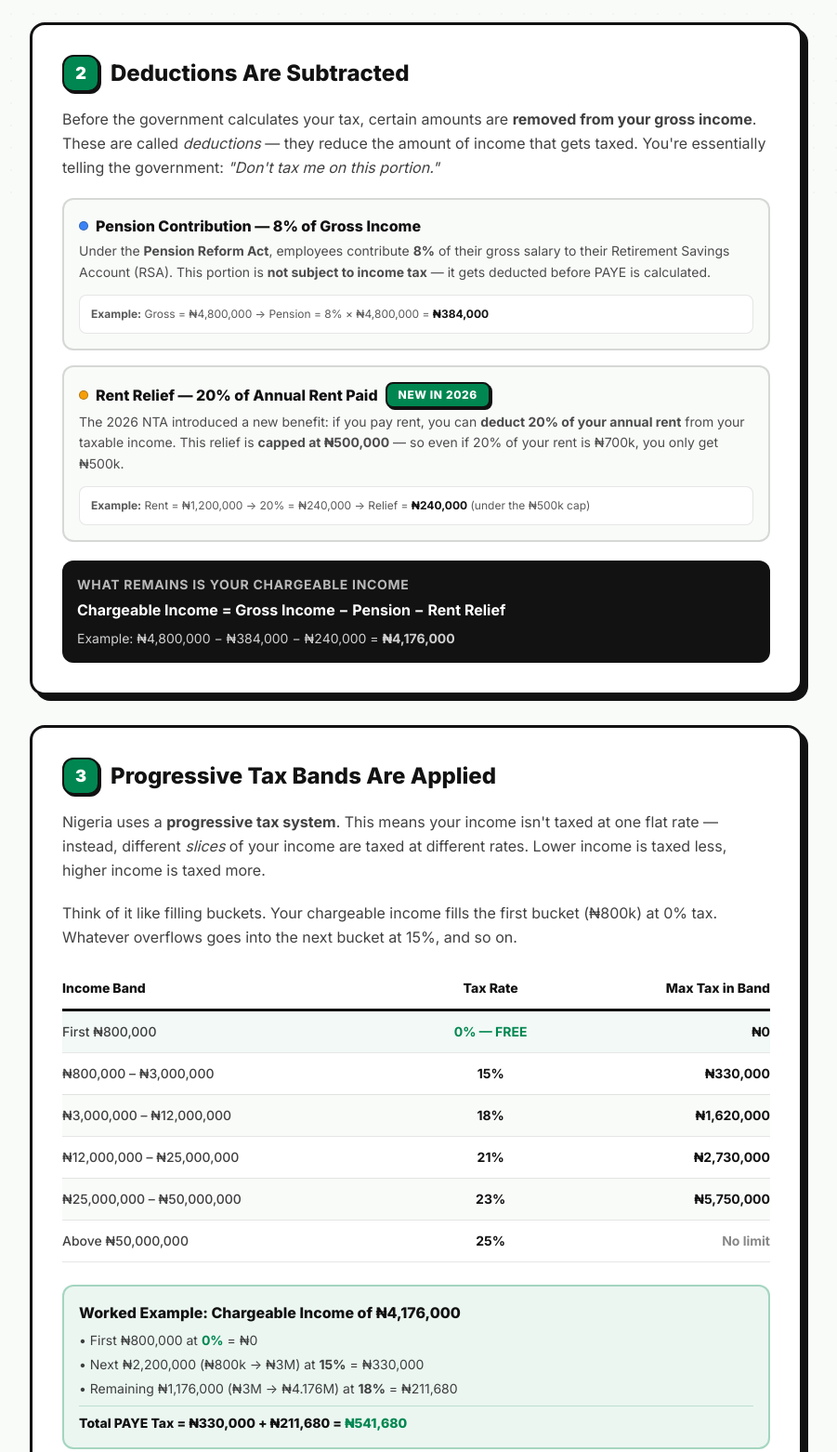
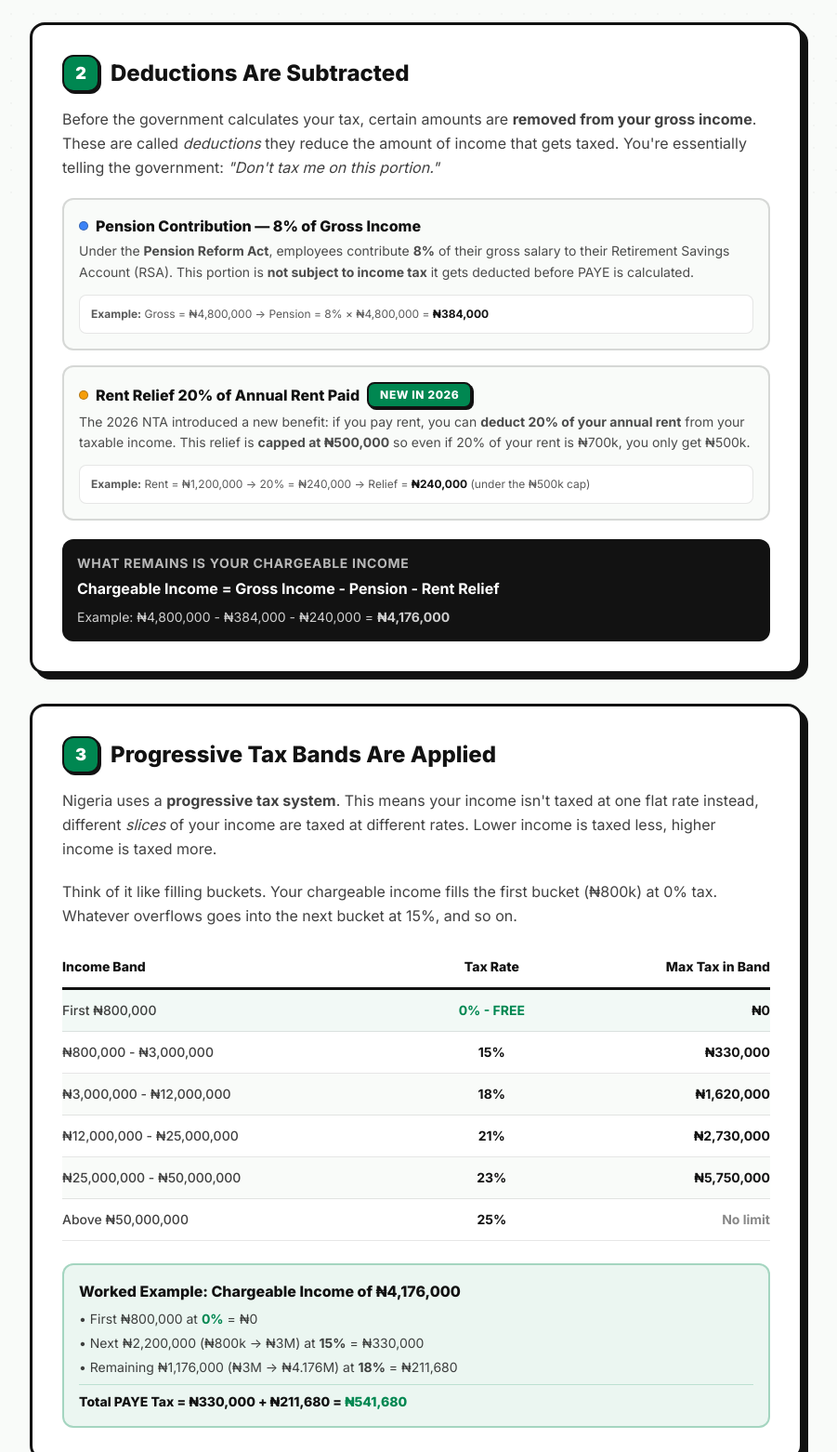
Before and after one commit to Apex-Shippers/Tax-Clarity-NG, an Astro site: page /how-it-works in a window 1280 px wide. Shown: the part 573-2135 px from the top of the page at 93% size, without its empty margins (192-1093 px from the left). Built offline with nearby package versions, Linux system fonts and the light colour scheme; Astro itself is replaced by a stand-in of ours.

Commit message:
slight edit to how it works page

```diff
--- a/src/pages/how-it-works.astro
+++ b/src/pages/how-it-works.astro
@@ -58,7 +58,7 @@ import '../styles/global.css';
             <h2 class="text-xl sm:text-2xl font-extrabold text-charcoal">Start With Your Gross Annual Income</h2>
           </div>
           <p class="text-charcoal/80 leading-relaxed mb-4">
-            This is your <strong>total yearly salary before any deductions</strong> — the full amount your employer pays you. If you're paid monthly, multiply that figure by 12.
+            This is your <strong>total yearly salary before any deductions</strong> the full amount your employer pays you. If you're paid monthly, multiply that figure by 12.
           </p>
           <div class="p-4 rounded-xl bg-ng-green/8 border-2 border-ng-green/30">
             <p class="text-sm text-charcoal/80">
@@ -74,7 +74,7 @@ import '../styles/global.css';
             <h2 class="text-xl sm:text-2xl font-extrabold text-charcoal">Deductions Are Subtracted</h2>
           </div>
           <p class="text-charcoal/80 leading-relaxed mb-5">
-            Before the government calculates your tax, certain amounts are <strong>removed from your gross income</strong>. These are called <em>deductions</em> — they reduce the amount of income that gets taxed. You're essentially telling the government: <em>"Don't tax me on this portion."</em>
+            Before the government calculates your tax, certain amounts are <strong>removed from your gross income</strong>. These are called <em>deductions</em> they reduce the amount of income that gets taxed. You're essentially telling the government: <em>"Don't tax me on this portion."</em>
           </p>
 
           <!-- Pension -->
@@ -85,7 +85,7 @@ import '../styles/global.css';
                 Pension Contribution — 8% of Gross Income
               </h3>
               <p class="text-sm text-charcoal/75 leading-relaxed">
-                Under the <strong>Pension Reform Act</strong>, employees contribute <strong>8%</strong> of their gross salary to their Retirement Savings Account (RSA). This portion is <strong>not subject to income tax</strong> — it gets deducted before PAYE is calculated.
+                Under the <strong>Pension Reform Act</strong>, employees contribute <strong>8%</strong> of their gross salary to their Retirement Savings Account (RSA). This portion is <strong>not subject to income tax</strong> it gets deducted before PAYE is calculated.
               </p>
               <div class="mt-3 p-3 rounded-lg bg-white border border-charcoal/10">
                 <p class="text-xs text-charcoal/70">
@@ -98,11 +98,11 @@ import '../styles/global.css';
             <div class="p-4 rounded-xl bg-cream border-2 border-charcoal/15">
               <h3 class="font-extrabold text-charcoal mb-1 flex items-center gap-2">
                 <span class="w-2.5 h-2.5 rounded-full bg-[#F59E0B] border border-charcoal/30 shrink-0"></span>
-                Rent Relief — 20% of Annual Rent Paid
+                Rent Relief 20% of Annual Rent Paid
                 <span class="neo-badge text-[10px]">New in 2026</span>
               </h3>
               <p class="text-sm text-charcoal/75 leading-relaxed">
-                The 2026 NTA introduced a new benefit: if you pay rent, you can <strong>deduct 20% of your annual rent</strong> from your taxable income. This relief is <strong>capped at ₦500,000</strong> — so even if 20% of your rent is ₦700k, you only get ₦500k.
+                The 2026 NTA introduced a new benefit: if you pay rent, you can <strong>deduct 20% of your annual rent</strong> from your taxable income. This relief is <strong>capped at ₦500,000</strong> so even if 20% of your rent is ₦700k, you only get ₦500k.
               </p>
               <div class="mt-3 p-3 rounded-lg bg-white border border-charcoal/10">
                 <p class="text-xs text-charcoal/70">
@@ -116,10 +116,10 @@ import '../styles/global.css';
           <div class="mt-5 p-4 rounded-xl bg-charcoal text-white">
             <p class="text-sm font-bold uppercase tracking-wider opacity-70 mb-1">What remains is your Chargeable Income</p>
             <p class="text-base font-bold leading-relaxed">
-              Chargeable Income = Gross Income − Pension − Rent Relief
+              Chargeable Income = Gross Income - Pension - Rent Relief
             </p>
             <p class="text-sm opacity-80 mt-2">
-              Example: ₦4,800,000 − ₦384,000 − ₦240,000 = <strong>₦4,176,000</strong>
+              Example: ₦4,800,000 - ₦384,000 - ₦240,000 = <strong>₦4,176,000</strong>
             </p>
           </div>
         </div>
@@ -131,7 +131,7 @@ import '../styles/global.css';
             <h2 class="text-xl sm:text-2xl font-extrabold text-charcoal">Progressive Tax Bands Are Applied</h2>
           </div>
           <p class="text-charcoal/80 leading-relaxed mb-5">
-            Nigeria uses a <strong>progressive tax system</strong>. This means your income isn't taxed at one flat rate — instead, different <em>slices</em> of your income are taxed at different rates. Lower income is taxed less, higher income is taxed more.
+            Nigeria uses a <strong>progressive tax system</strong>. This means your income isn't taxed at one flat rate instead, different <em>slices</em> of your income are taxed at different rates. Lower income is taxed less, higher income is taxed more.
           </p>
           <p class="text-charcoal/80 leading-relaxed mb-5">
             Think of it like filling buckets. Your chargeable income fills the first bucket (₦800k) at 0% tax. Whatever overflows goes into the next bucket at 15%, and so on.
@@ -150,26 +150,26 @@ import '../styles/global.css';
               <tbody>
                 <tr class="border-b border-charcoal/10 bg-ng-green/5">
                   <td class="py-3 font-medium text-charcoal/80">First ₦800,000</td>
-                  <td class="py-3 text-center font-bold text-ng-green">0% — FREE</td>
+                  <td class="py-3 text-center font-bold text-ng-green">0% - FREE</td>
                   <td class="py-3 text-right font-bold text-charcoal">₦0</td>
                 </tr>
                 <tr class="border-b border-charcoal/10">
-                  <td class="py-3 font-medium text-charcoal/80">₦800,000 – ₦3,000,000</td>
+                  <td class="py-3 font-medium text-charcoal/80">₦800,000 - ₦3,000,000</td>
                   <td class="py-3 text-center font-bold text-charcoal">15%</td>
                   <td class="py-3 text-right font-bold text-charcoal">₦330,000</td>
                 </tr>
                 <tr class="border-b border-charcoal/10 bg-cream">
-                  <td class="py-3 font-medium text-charcoal/80">₦3,000,000 – ₦12,000,000</td>
+                  <td class="py-3 font-medium text-charcoal/80">₦3,000,000 - ₦12,000,000</td>
                   <td class="py-3 text-center font-bold text-charcoal">18%</td>
                   <td class="py-3 text-right font-bold text-charcoal">₦1,620,000</td>
                 </tr>
                 <tr class="border-b border-charcoal/10">
-                  <td class="py-3 font-medium text-charcoal/80">₦12,000,000 – ₦25,000,000</td>
+                  <td class="py-3 font-medium text-charcoal/80">₦12,000,000 - ₦25,000,000</td>
                   <td class="py-3 text-center font-bold text-charcoal">21%</td>
                   <td class="py-3 text-right font-bold text-charcoal">₦2,730,000</td>
                 </tr>
                 <tr class="border-b border-charcoal/10 bg-cream">
-                  <td class="py-3 font-medium text-charcoal/80">₦25,000,000 – ₦50,000,000</td>
+                  <td class="py-3 font-medium text-charcoal/80">₦25,000,000 - ₦50,000,000</td>
                   <td class="py-3 text-center font-bold text-charcoal">23%</td>
                   <td class="py-3 text-right font-bold text-charcoal">₦5,750,000</td>
                 </tr>
@@ -209,10 +209,10 @@ import '../styles/global.css';
           <div class="p-4 rounded-xl bg-ng-green text-white">
             <p class="text-sm font-bold uppercase tracking-wider opacity-80 mb-1">Formula</p>
             <p class="text-base font-bold">
-              Net Take-Home = Gross Income − PAYE Tax − Pension Contribution
+              Net Take-Home = Gross Income - PAYE Tax - Pension Contribution
             </p>
             <p class="text-sm opacity-85 mt-2">
-              Example: ₦4,800,000 − ₦541,680 − ₦384,000 = <strong>₦3,874,320</strong>
+              Example: ₦4,800,000 - ₦541,680 - ₦384,000 = <strong>₦3,874,320</strong>
             </p>
             <p class="text-sm opacity-85 mt-1">
               Monthly: ₦3,874,320 ÷ 12 = <strong>₦322,860</strong>
@@ -231,7 +231,7 @@ import '../styles/global.css';
           </p>
           <div class="p-4 rounded-xl bg-cream border-2 border-charcoal/15">
             <p class="text-sm text-charcoal/80">
-              <strong>Example:</strong> ₦541,680 tax on ₦4,800,000 gross = <strong class="text-ng-green">11.28%</strong> effective rate — even though you're in the 18% band.
+              <strong>Example:</strong> ₦541,680 tax on ₦4,800,000 gross = <strong class="text-ng-green">11.28%</strong> effective rate, even though you're in the 18% band.
             </p>
           </div>
         </div>
```
